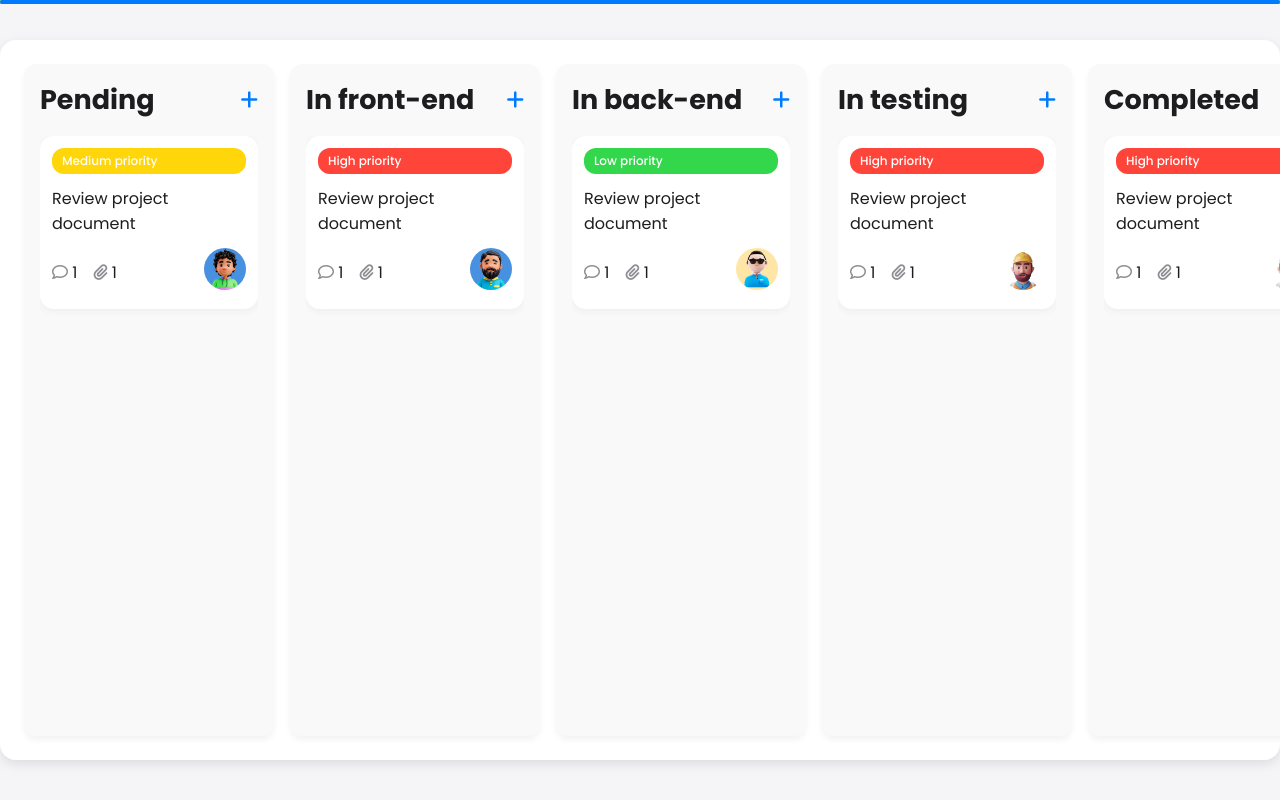
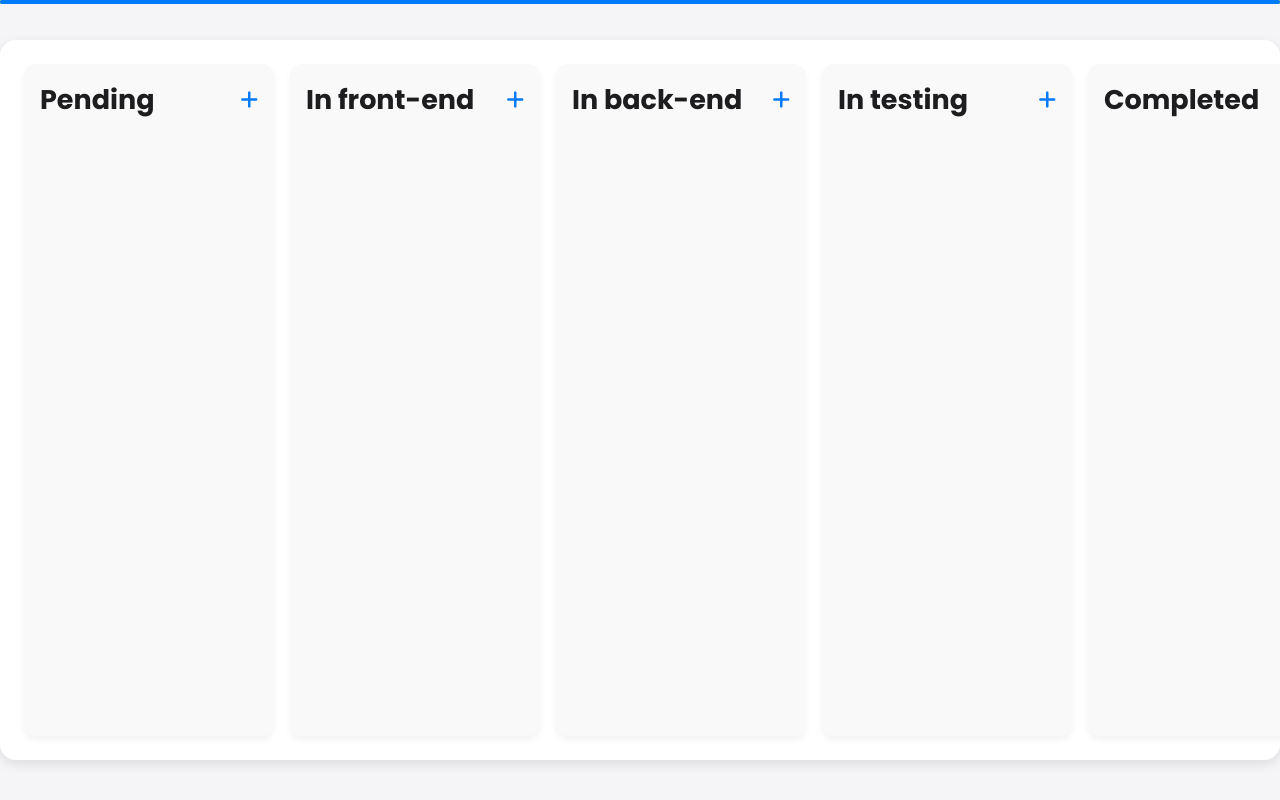
Before and after one commit to Caioluizdasilva/kanban, a plain HTML site: page index.html in a window 1280 px wide. Drawn offline with Linux system fonts and the light colour scheme.

Commit message:
new_things

```diff
--- a/assest/js/script.js
+++ b/assest/js/script.js
@@ -5,10 +5,33 @@ document.addEventListener('DOMContentLoaded', () => {
             const taskTitle = prompt('Enter the title of the new task:');
 
             if (taskTitle) {
+                // Prompt user for priority level
+                const priority = prompt('Select priority level: Low, Medium, or High.').toLowerCase();
+
+                // Determine the class and text for priority
+                let badgeClass = '';
+                let priorityText = '';
+
+                switch (priority) {
+                    case 'low':
+                        badgeClass = 'low';
+                        priorityText = 'Low priority';
+                        break;
+                    case 'high':
+                        badgeClass = 'high';
+                        priorityText = 'High priority';
+                        break;
+                    case 'medium':
+                    default:
+                        badgeClass = 'medium';
+                        priorityText = 'Medium priority';
+                        break;
+                }
+
                 const cardHTML = `
                     <div class="kanban-card" draggable="true">
-                        <div class="badge medium">
-                            <span>Medium priority</span>
+                        <div class="badge ${badgeClass}">
+                            <span>${priorityText}</span>
                         </div>
                         <p class="card-title">${taskTitle}</p>
                         <div class="card-infos">
--- a/index.html
+++ b/index.html
@@ -23,35 +23,7 @@
             </div>
 
             <div class="kanban-cards">
-                <div class="kanban-card" draggable="true">
-                    <div class="badge medium">
-                        <span>
-                            Medium priority
-                        </span>
-                    </div>
-
-                    <p class="card-title">
-                        Review project document
-                    </p>
-
-                    <div class="card-infos">
-                        <div class="card-icons">
-                            <p>
-                                <i class="fa-regular fa-comment"></i>
-                                1
-                            </p>
-
-                            <p>
-                                <i class="fa-solid fa-paperclip"></i>
-                                1
-                            </p>
-                        </div>
-
-                        <div class="user">
-                            <img src="assest/images/avatar.avif" alt="Avatar">
-                        </div>
-                    </div>
-                </div>
+                <!-- No pre-defined tasks, tasks will be added dynamically -->
             </div>
         </div>
 
@@ -68,35 +40,7 @@
             </div>
 
             <div class="kanban-cards">
-                <div class="kanban-card" draggable="true">
-                    <div class="badge high">
-                        <span>
-                            High priority
-                        </span>
-                    </div>
-
-                    <p class="card-title">
-                        Review project document
-                    </p>
-
-                    <div class="card-infos">
-                        <div class="card-icons">
-                            <p>
-                                <i class="fa-regular fa-comment"></i>
-                                1
-                            </p>
-
-                            <p>
-                                <i class="fa-solid fa-paperclip"></i>
-                                1
-                            </p>
-                        </div>
-
-                        <div class="user">
-                            <img src="assest/images/avatar 2.avif" alt="Avatar">
-                        </div>
-                    </div>
-                </div>
+                <!-- No pre-defined tasks, tasks will be added dynamically -->
             </div>
         </div>
 
@@ -113,35 +57,7 @@
             </div>
 
             <div class="kanban-cards">
-                <div class="kanban-card" draggable="true">
-                    <div class="badge low">
-                        <span>
-                            Low priority
-                        </span>
-                    </div>
-
-                    <p class="card-title">
-                        Review project document
-                    </p>
-
-                    <div class="card-infos">
-                        <div class="card-icons">
-                            <p>
-                                <i class="fa-regular fa-comment"></i>
-                                1
-                            </p>
-
-                            <p>
-                                <i class="fa-solid fa-paperclip"></i>
-                                1
-                            </p>
-                        </div>
-
-                        <div class="user">
-                            <img src="assest/images/avatar 3.avif" alt="Avatar">
-                        </div>
-                    </div>
-                </div>
+                <!-- No pre-defined tasks, tasks will be added dynamically -->
             </div>
         </div>
 
@@ -158,35 +74,7 @@
             </div>
 
             <div class="kanban-cards">
-                <div class="kanban-card" draggable="true">
-                    <div class="badge high">
-                        <span>
-                            High priority
-                        </span>
-                    </div>
-
-                    <p class="card-title">
-                        Review project document
-                    </p>
-
-                    <div class="card-infos">
-                        <div class="card-icons">
-                            <p>
-                                <i class="fa-regular fa-comment"></i>
-                                1
-                            </p>
-
-                            <p>
-                                <i class="fa-solid fa-paperclip"></i>
-                                1
-                            </p>
-                        </div>
-
-                        <div class="user">
-                            <img src="assest/images/avatar4.avif" alt="Avatar">
-                        </div>
-                    </div>
-                </div>
+                <!-- No pre-defined tasks, tasks will be added dynamically -->
             </div>
         </div>
 
@@ -203,35 +91,7 @@
             </div>
 
             <div class="kanban-cards">
-                <div class="kanban-card" draggable="true">
-                    <div class="badge high">
-                        <span>
-                            High priority
-                        </span>
-                    </div>
-
-                    <p class="card-title">
-                        Review project document
-                    </p>
-
-                    <div class="card-infos">
-                        <div class="card-icons">
-                            <p>
-                                <i class="fa-regular fa-comment"></i>
-                                1
-                            </p>
-
-                            <p>
-                                <i class="fa-solid fa-paperclip"></i>
-                                1
-                            </p>
-                        </div>
-
-                        <div class="user">
-                            <img src="assest/images/avatar4.avif" alt="Avatar">
-                        </div>
-                    </div>
-                </div>
+                <!-- No pre-defined tasks, tasks will be added dynamically -->
             </div>
         </div>
     </main>
```
